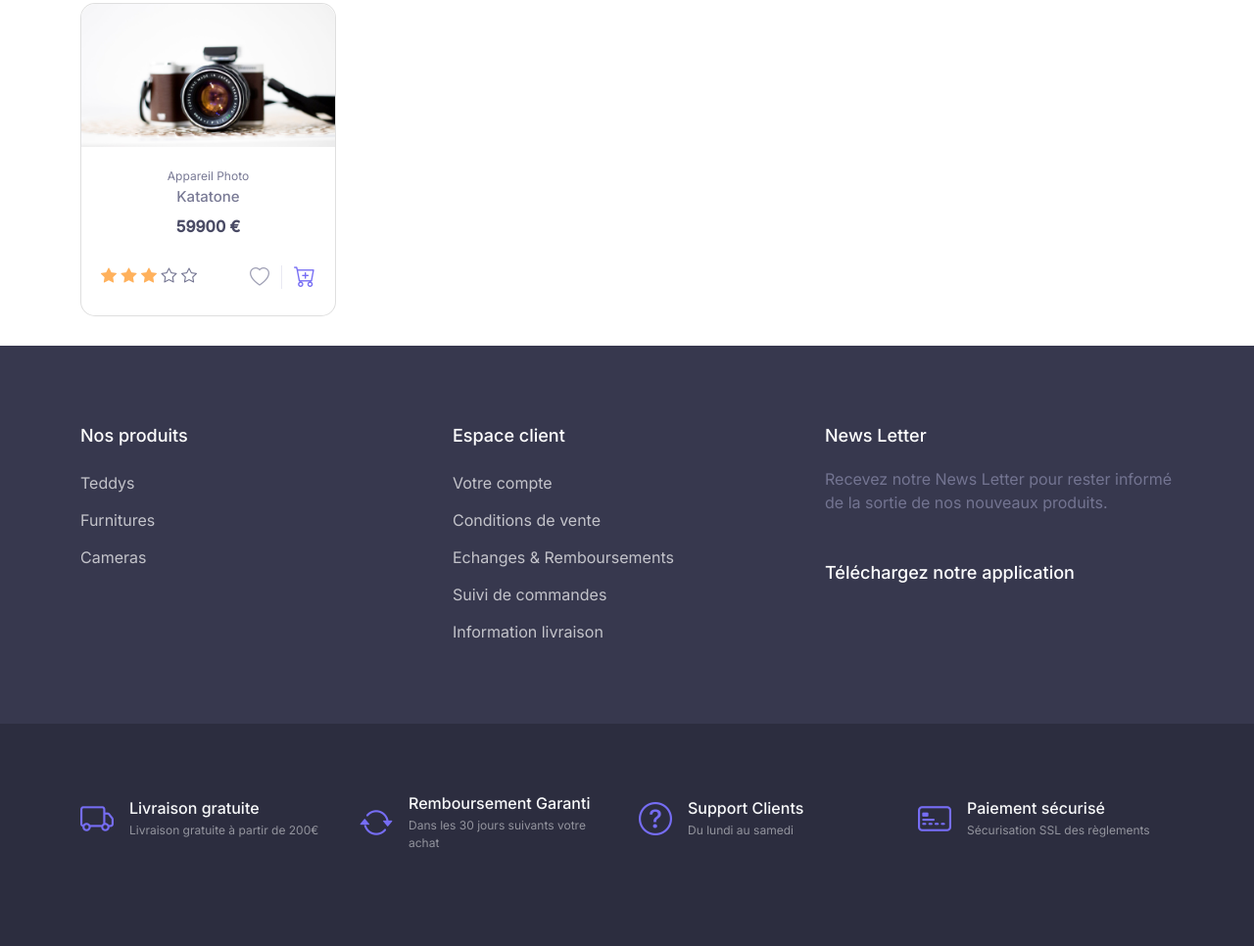
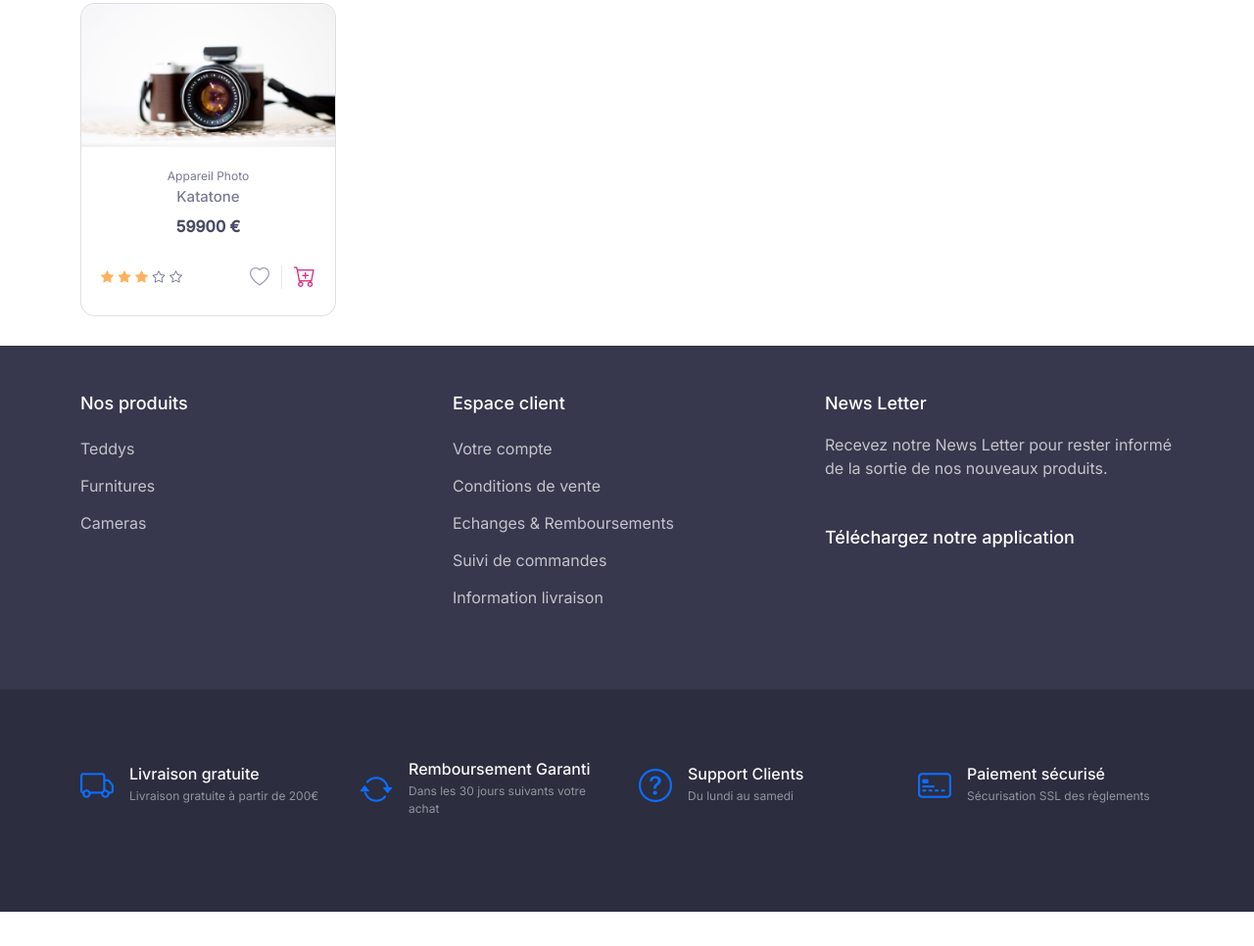
Before and after one commit to jeanmarcj/JeanMarcJuif_5_09022021, a website built with Parcel: page index.html in a window 1280 px wide. Shown: the part 597-1563 px from the top of the page at 98% size. After the commit the page ends 1528 px from the top, so only its background shows below. Built offline with nearby package versions, Linux system fonts and the light colour scheme.

Commit message:
Feat. Index.html styles ok with SASS.

```diff
--- a/SASS/base/_setup.scss
+++ b/SASS/base/_setup.scss
@@ -33,7 +33,7 @@
         line-height: 1.3;
     }
 
-    h4 {
-        line-height: 1.35;
-    }
+    // h4 {
+    //     line-height: 1.35;
+    // }
 }
--- a/SASS/layouts/_footer.scss
+++ b/SASS/layouts/_footer.scss
@@ -0,0 +1,50 @@
+footer {
+
+    flex-shrink: 0;
+
+    .widget ul,
+    .widget ol {
+        margin: 0;
+        padding: 0;
+        list-style: none;
+    }
+
+    .widget ul>li,
+    .widget ol>li {
+        display: block;
+        margin-bottom: .375rem;
+    }
+}
+
+.widget-title {
+    margin-bottom: 1.25rem;
+    font-size: 1.125rem;
+}
+.widget-light {
+    color: #fff;
+        p {
+            color: rgba(255,255,255,0.7);
+        }
+}
+
+.widget-link {
+    display: block;
+    position: relative;
+    padding: 0.25rem 0;
+    font-weight: normal;
+    color: rgba(255,255,255,0.7);
+    transition: color 0.25s ease-in-out;
+    // text-decoration: none;
+        &:hover,
+        &:focus,
+        &:active {
+            color: #fff;
+        }
+}
+
+.bi.bi-truck,
+.bi.bi-arrow-repeat,
+.bi.bi-question-circle,
+.bi.bi-credit-card-2-front {
+    font-size: 2.125rem;
+}
--- a/SASS/style.scss
+++ b/SASS/style.scss
@@ -1,9 +1,10 @@
 @import "./utils/variables";
 @import "./utils/mixins";
 @import "./base/setup";
-// @import ".component/";
+@import "./components/card";
+@import "./layouts/navbar";
 // @import "./layouts/header";
-// @import "./layouts/footer";
+@import "./layouts/footer";
 @import "./pages/index.scss";
 @import "./pages/shop-single";
 
--- a/SASS/utils/_variables.scss
+++ b/SASS/utils/_variables.scss
@@ -102,11 +102,6 @@
         opacity: .5;
     }
 
-    // Flex
-    .align-items-center {
-        align-items: center !important;
-    }
-
     /* Layout */
     .page-wrapper {
         flex: 1 0 auto;
--- a/index.html
+++ b/index.html
@@ -23,7 +23,7 @@
   <link rel="stylesheet" href="https://cdn.jsdelivr.net/npm/bootstrap-icons@1.5.0/font/bootstrap-icons.css">
 
   <!-- link rel="stylesheet" href="css/normalize.css" -->
-  <link rel="stylesheet" href="./css/index.css">
+  <link rel="stylesheet" href="./css/main.css">
 
   <!-- Google font -->
   <link rel="preconnect" href="https://fonts.gstatic.com">
@@ -54,6 +54,7 @@
           <div class="navbar-nav nav-item navbar-tool">
             <a href="#" class="nav-link"><i class="bi bi-search fs-2"></i></a>
             <a class="nav-link" href="#"><i class="bi bi-person fs-2"></i></a>
+            <div class="border-start me-2"></div>
             <a class="nav-link nav-bar-tool-icon-box" href="#">
               <i class="bi bi-cart fs-2 ori-pink"></i>
               <span class="navbar-tool-badge">2</span>
```
Also changed, not shown: css/main.css, 1 other file.
